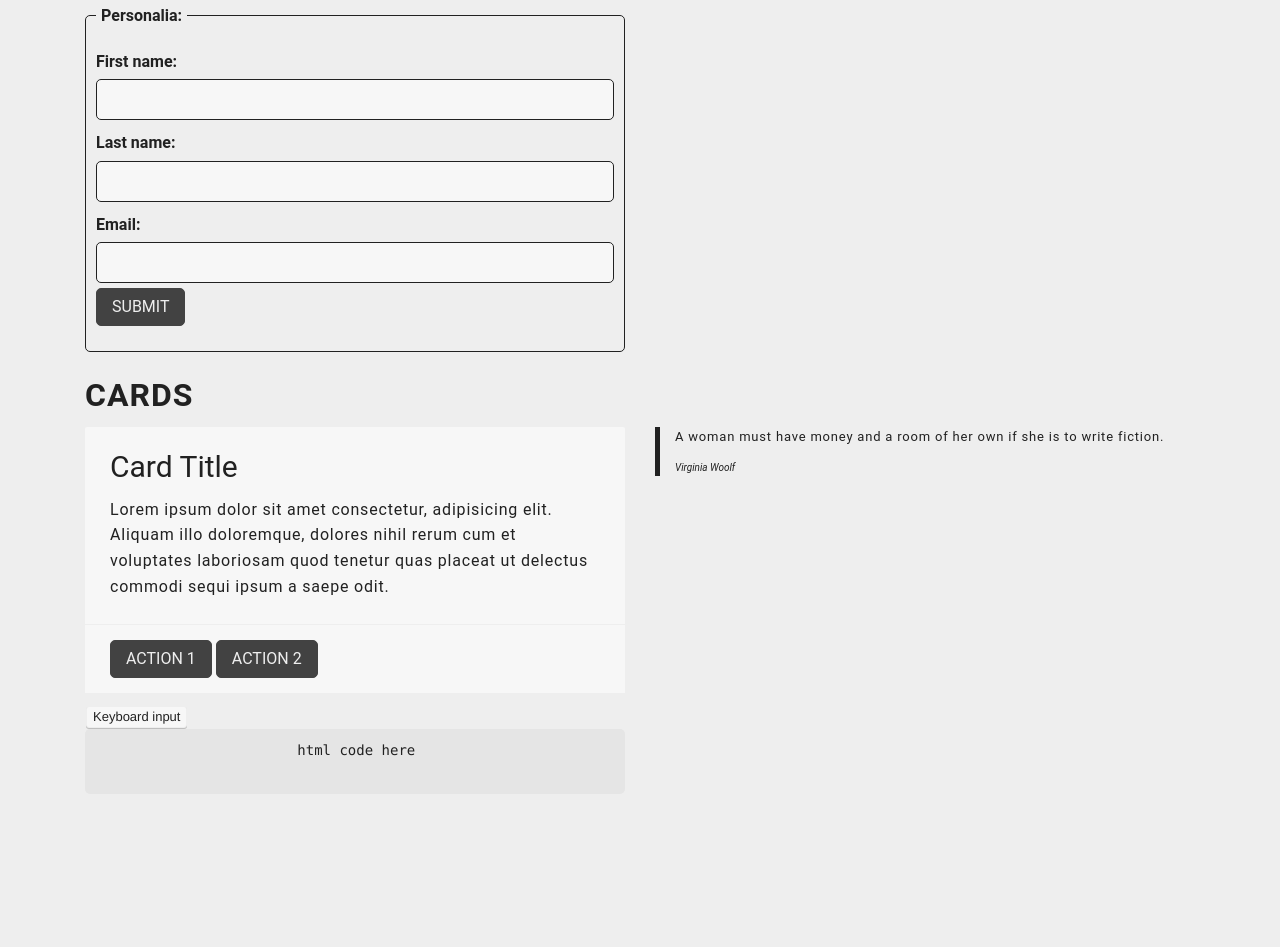
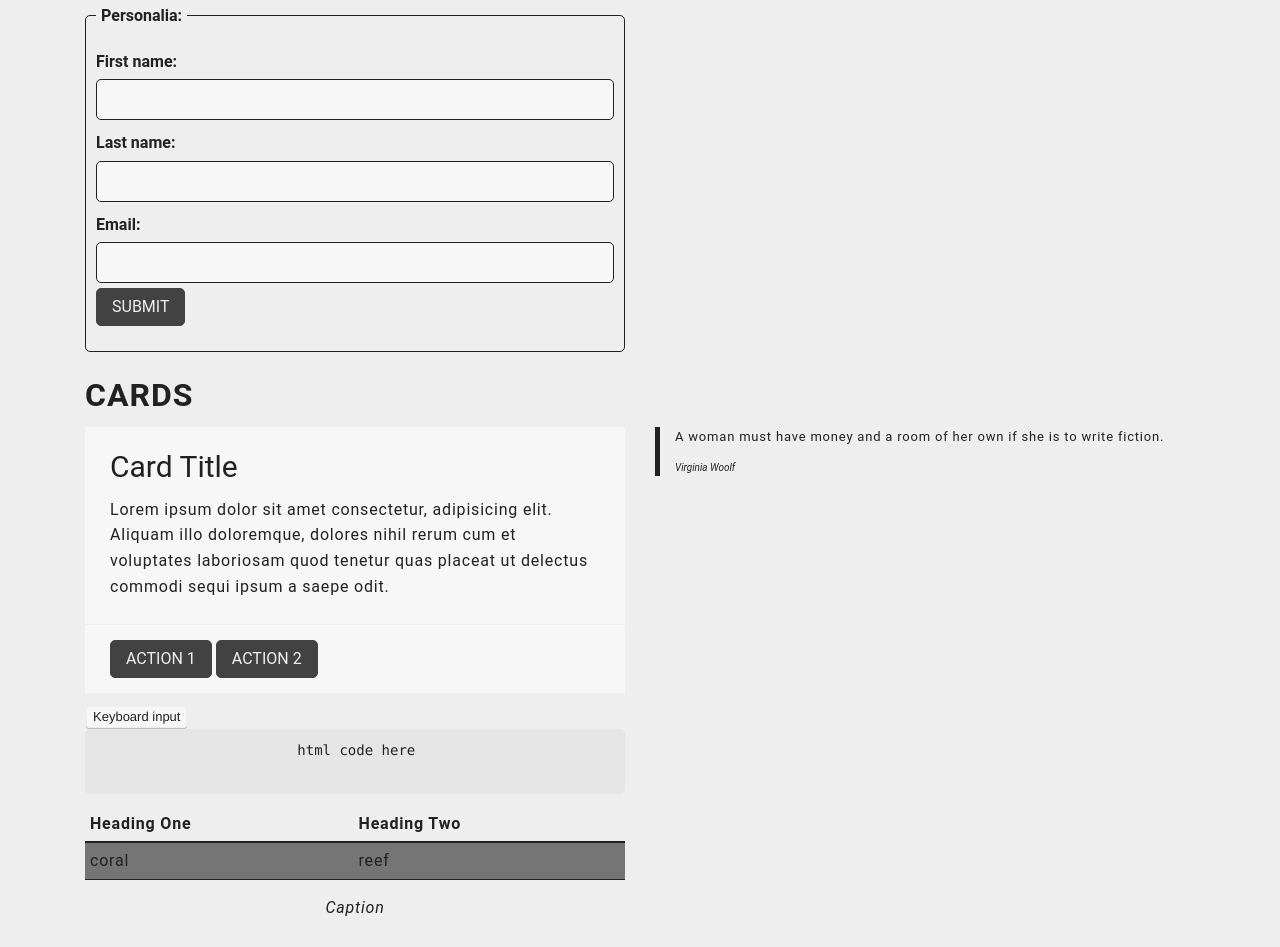
Before and after one commit to nikolas-haug/Pineapple_Frontend_Source, a website: page index.html in a window 1280 px wide. Shown: the part 1625-2572 px from the top of the page. Before the commit the page ends 2431 px from the top, so only its background shows below. Drawn offline with Linux system fonts and the light colour scheme.

Commit message:
add table variables

```diff
--- a/index.html
+++ b/index.html
@@ -202,6 +202,25 @@
                     </pre>
                 </div>
             </div>
+            <div class="row">
+                <div class="col-med-6">
+                    <table class="table-striped contain-table">
+                        <caption>Caption</caption>
+                        <thead>
+                            <tr>
+                                <th>Heading One</th>
+                                <th>Heading Two</th>
+                            </tr>
+                        </thead>
+                        <tbody>
+                            <tr>
+                                <td>coral</td>
+                                <td>reef</td>
+                            </tr>
+                        </tbody>
+                    </table>
+                </div>
+            </div>
         </div>
     </main>
 
--- a/src/_components.scss
+++ b/src/_components.scss
@@ -414,20 +414,21 @@ table {
   border-spacing: 0;
   width: 100%;
   max-width: 100%;
+  color: $table-color;
 }
 
 // Extra border underneath header
 thead th {
-  border-bottom: 2px solid $border-color;
+  border-bottom: $table-heading-border;
 }
 
 // Extra border above footer
 tfoot th {
-  border-top: 2px solid $border-color;
+  border-top: $table-footer-border;
 }
 
 td {
-  border-bottom: 1px solid $border-color;
+  border-bottom: $table-data-border;
 }
 
 th,
@@ -438,21 +439,22 @@ td {
 
 caption {
   padding: 1.5rem 0;
-  caption-side: bottom;
+  caption-side: $caption-position;
   color: $color-grey-dark;
+  font-style: italic;
 }
 
-.striped-table tbody tr:nth-child(odd) {
+.table-striped tbody tr:nth-child(odd) {
   background-color: $color-secondary;
 }
 
 // Container for responsive tables
-.contain-table {
+.table-overflow {
   overflow-x: auto;
 }
 
 @include small-breakpoint {
-  .contain-table {
+  .table-overflow {
     width: 100%;
   }
 }
--- a/src/_variables.scss
+++ b/src/_variables.scss
@@ -213,6 +213,16 @@ $card-title-line-height: 3rem;
 $card-margins: 0 0 1rem 0;
 
 //==============================================================================
+// TABLES
+//==============================================================================
+
+$table-color: $color-grey-dark;
+$table-heading-border: 2px solid $border-color;
+$table-footer-border: 2px solid $border-color;
+$table-data-border: 1px solid $border-color;
+$caption-position: bottom;
+
+//==============================================================================
 // BLOCKQUOTES
 //==============================================================================
 
```
Also changed, not shown: dist/style.css.
